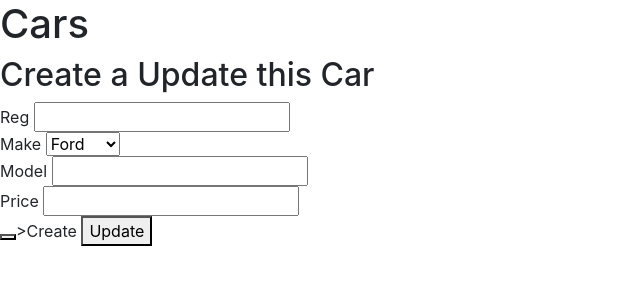
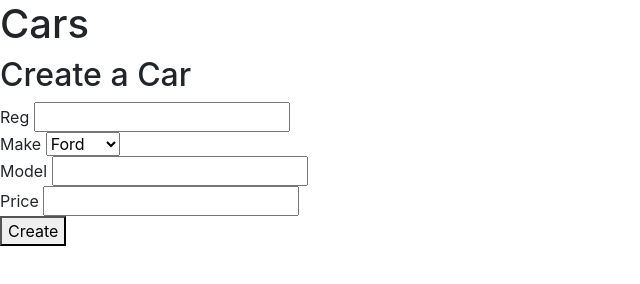
Before and after one commit to michealcannon/data-rep-exercises, a plain HTML site: page labs/lab_week2.html in a window 1280 px wide. Both pictures are taken after a click on the button "Create". Shown: the whole page, without its empty margins (0-640 px from the left). Drawn offline with nearby package versions, Linux system fonts and the light colour scheme.

Commit message:
added showUpdate and do Create functions to lab2

```diff
--- a/labs/lab_week2.html
+++ b/labs/lab_week2.html
@@ -24,7 +24,7 @@
                     <td>Ford</td>
                     <td>Mondeo</td>
                     <td>4,000</td>
-                    <td><button>update</button></td>
+                    <td><button onclick="showUpdate(this)">update</button></td>
                     <td><button>delete</button></td>
 
                 </tr>
@@ -33,7 +33,7 @@
                     <td>Fiat</td>
                     <td>Punto</td>
                     <td>123</td>
-                    <td><button>update</button></td>
+                    <td><button onclick="showUpdate(this)">update</button></td>
                     <td><button>delete</button></td>
 
                 </tr>
@@ -42,7 +42,7 @@
                     <td>Nissan</td>
                     <td>Almera</td>
                     <td>500</td>
-                    <td><button>update</button></td>
+                    <td><button onclick="showUpdate(this)">update</button></td>
                     <td><button>delete</button></td>
 
                 </tr>
@@ -60,17 +60,30 @@
             </select><br/>
             Model <input type="text" name="model"><br/>
             Price <input type="number" name="price"><br/>
-            <span><button id="doCreateButton" onclick="doCreate()"></button>>Create</button></span>
+            <span><button id="doCreateButton" onclick="doCreate()">Create</button></span>
             <span><button id = "doUpdateButton" onclick = "doUpdate()">Update</button></span>
         </div>
 
     </body>
     <Script>
         function showCreate(){
-                document.getElementById('showCreateButton').style.display="none"
-                document.getElementById('carTable').style.display="none"
-                document.getElementById('createUpdateForm').style.display="block"
-            }
+            document.getElementById('showCreateButton').style.display="none"
+            document.getElementById('carTable').style.display="none"
+            document.getElementById('createUpdateForm').style.display="block"
+            document.getElementById('createLabel').style.display="inline"
+            document.getElementById('updateLabel').style.display="none"
+            document.getElementById('doCreateButton').style.display="block"
+            document.getElementById('doUpdateButton').style.display="none"
+
+        }
+
+        function showUpdate(){
+
+        }
+        function doCreate(){
+            console.log("doCreate function here")
+        }
+
     </Script>
 
 </html>
```
